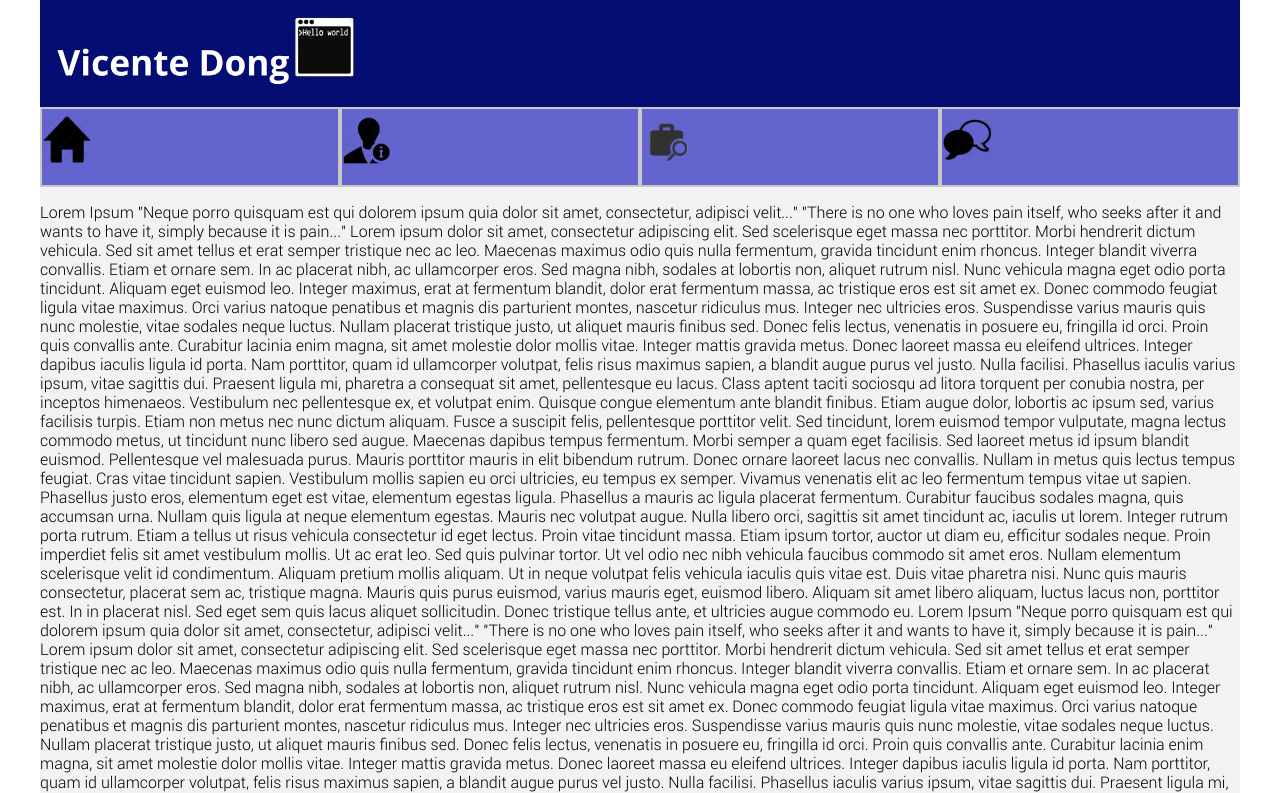
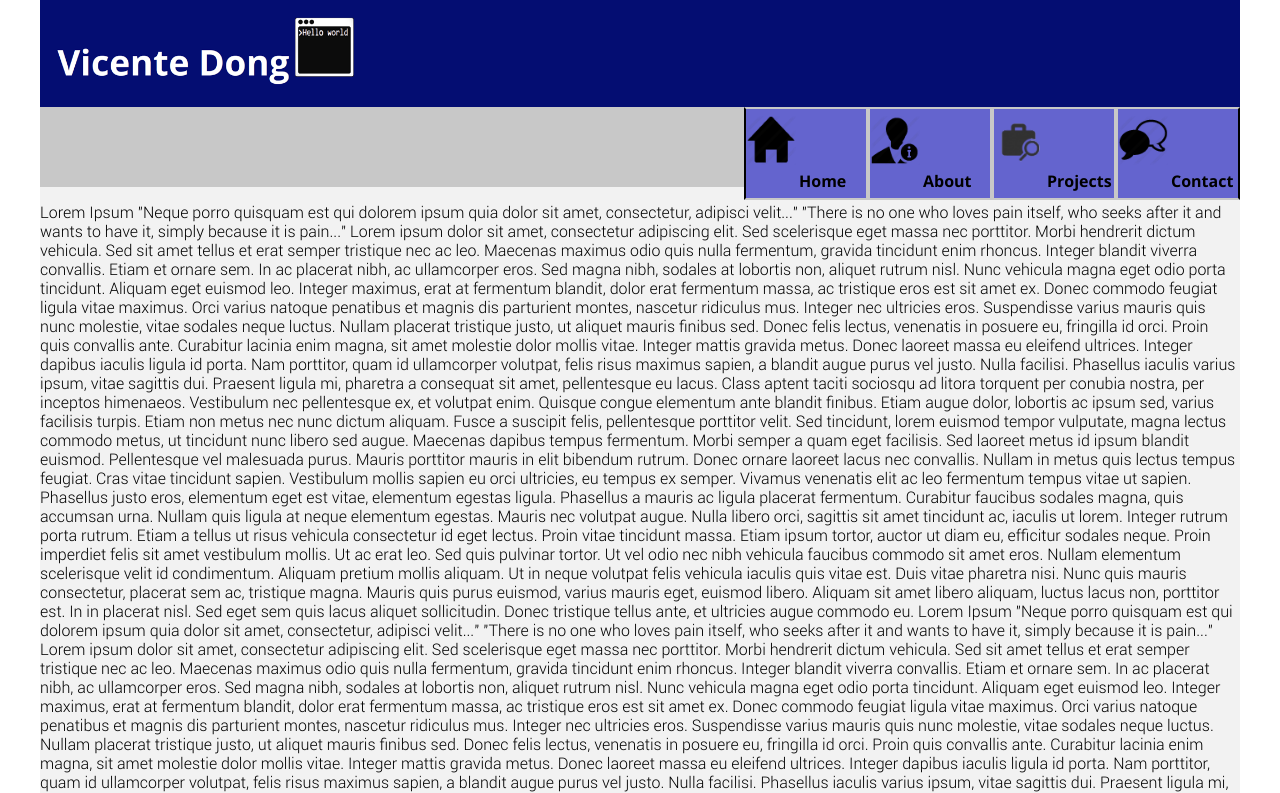
Before and after one commit to fi67/vincente, a plain HTML site: page test1.html in a window 1280 px wide. Shown: the top 793 px of the page. Drawn offline with Linux system fonts and the light colour scheme.

Commit message:
Update theme4.css

```diff
--- a/theme4.css
+++ b/theme4.css
@@ -87,3 +87,50 @@ header, footer{
     position:absolute;
     top:-1200px;
     }
+
+@media only screen and (min-width : 450px) {
+
+
+.navText {
+display:block;
+position:relative;
+top:0;
+text-align:center;
+padding-top:48px;
+}
+
+.mainNav a {
+background-position:center 2px;
+}
+
+}
+
+/* Desktop sized screen */
+@media only screen and (min-width : 800px) {
+
+.mainNav a {
+background-position:5px center;
+display:block;
+}
+.mainNav ul {
+justify-content: flex-end;
+}
+.mainNav li {
+width:120px;
+flex-grow: 0;
+}
+.mainNav li:nth-of-type(1) {
+border-left:2px solid black;
+}
+.mainNav li:nth-of-type(4) {
+border-right:2px solid black;
+}
+
+.navText {
+display:inline;
+text-align:left;
+padding-left:53px;
+padding-top:0;
+}
+
+}
```
